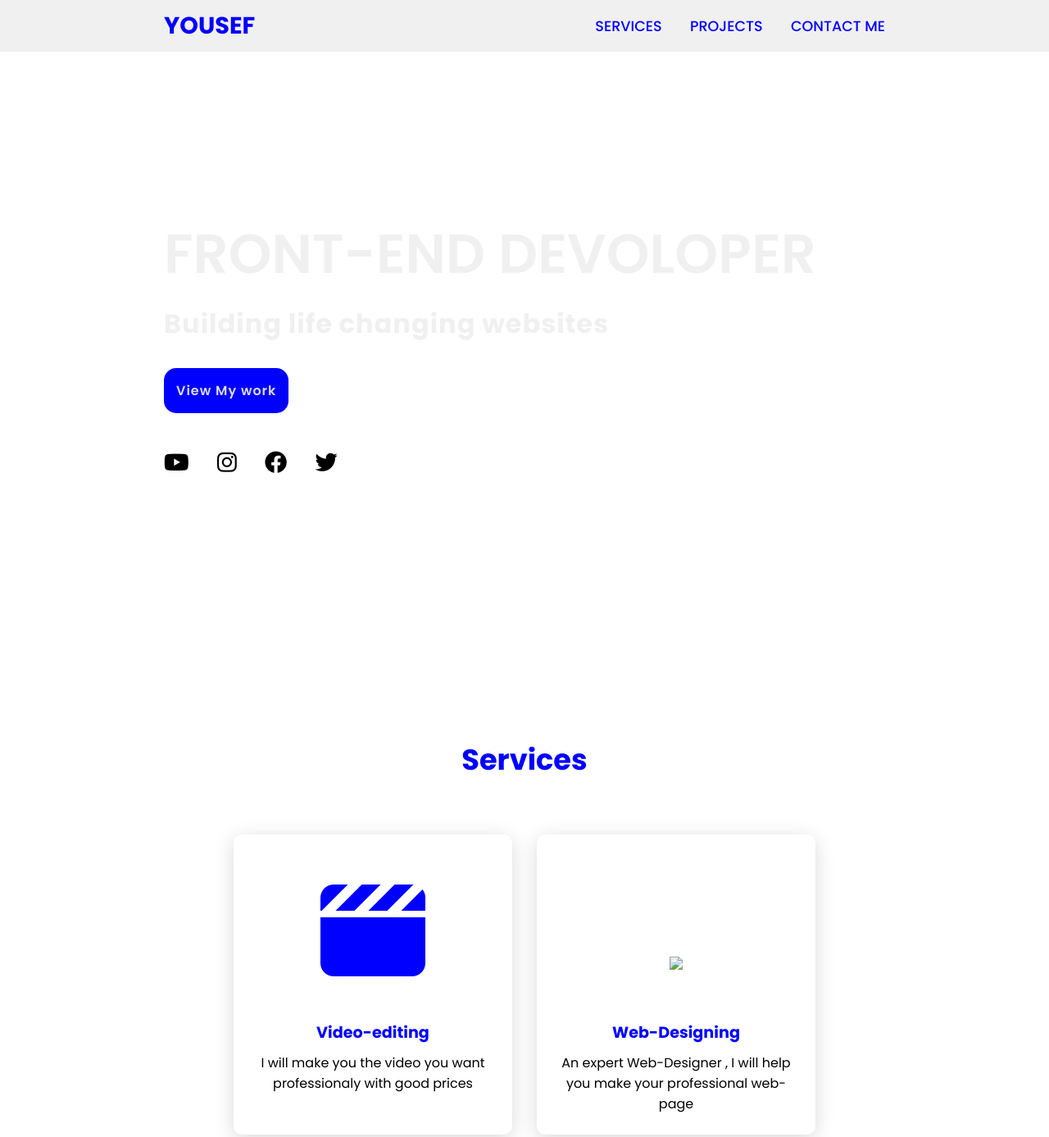
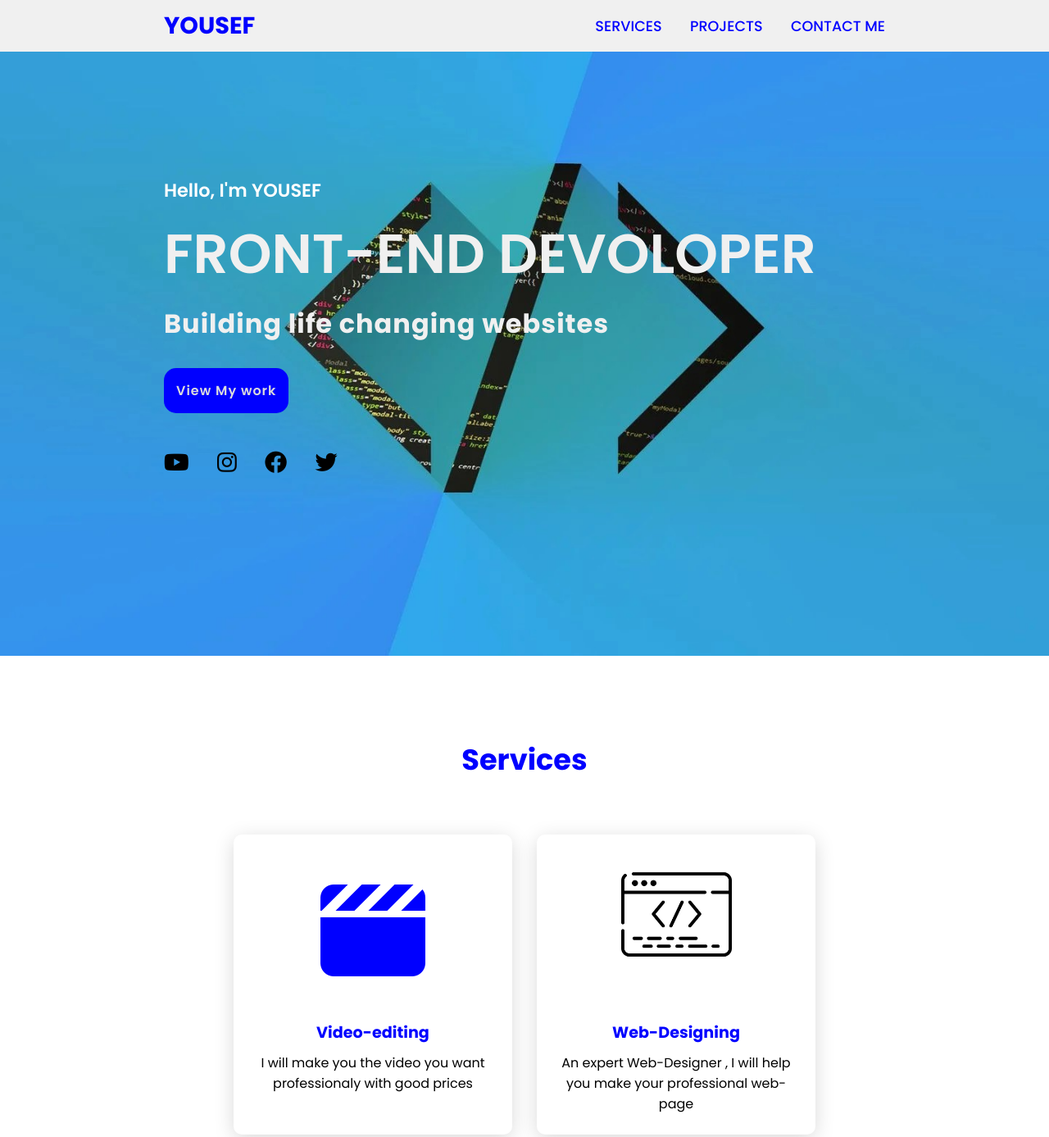
Before and after one commit to historypy3333/MY-first-Portofolio, a plain HTML site: page index.html in a window 1280 px wide. Shown: the top 1387 px of the page at 82% size. Drawn offline with Linux system fonts and the light colour scheme.

Commit message:
Add files via upload

```diff
--- a/index.html
+++ b/index.html
@@ -50,7 +50,7 @@
         </div>
         <div class="card">
           <div class="icon">
-            <img src="/image/programming.png" class="img"></img>
+            <img src="./programming.png" class="img"></img>
           </div>
           <div class="info">
             <h3>Web-Designing</h3>
--- a/main.css
+++ b/main.css
@@ -41,7 +41,7 @@ section{
     min-height: 100vh;
     display: flex;
     align-items: center;
-    background: url(../image/2109966.jpg);
+    background: url(./2109966.jpg);
     background-size: cover;
     background-position: center;
     background-attachment: fixed;
```
